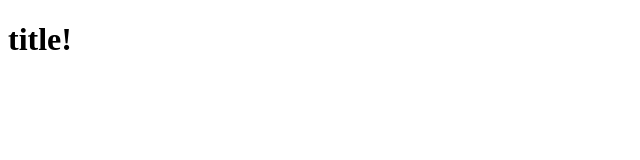
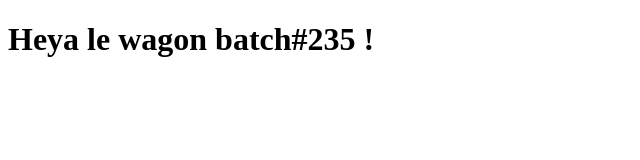
Before and after one commit to tonklis/git-101, a plain HTML site: page index.html in a window 1280 px wide. Shown: the whole page, without its empty margins (0-640 px from the left). Drawn offline with Linux system fonts and the light colour scheme.

Commit message:
Changed the title name

```diff
--- a/index.html
+++ b/index.html
@@ -4,6 +4,6 @@
 
   </head>
   <body>
-    <h1>title!</h1>
+    <h1>Heya le wagon batch#235 !</h1>
   </body>
 </html>
```
